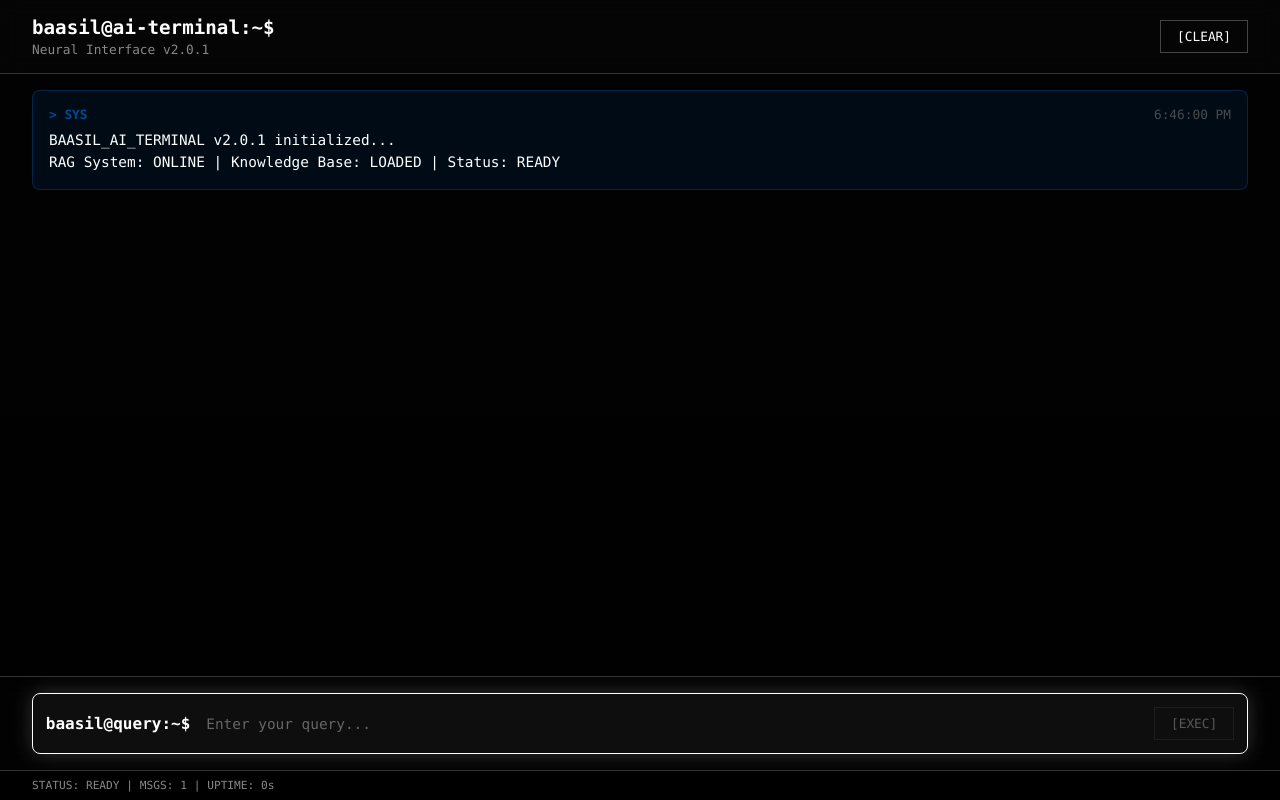
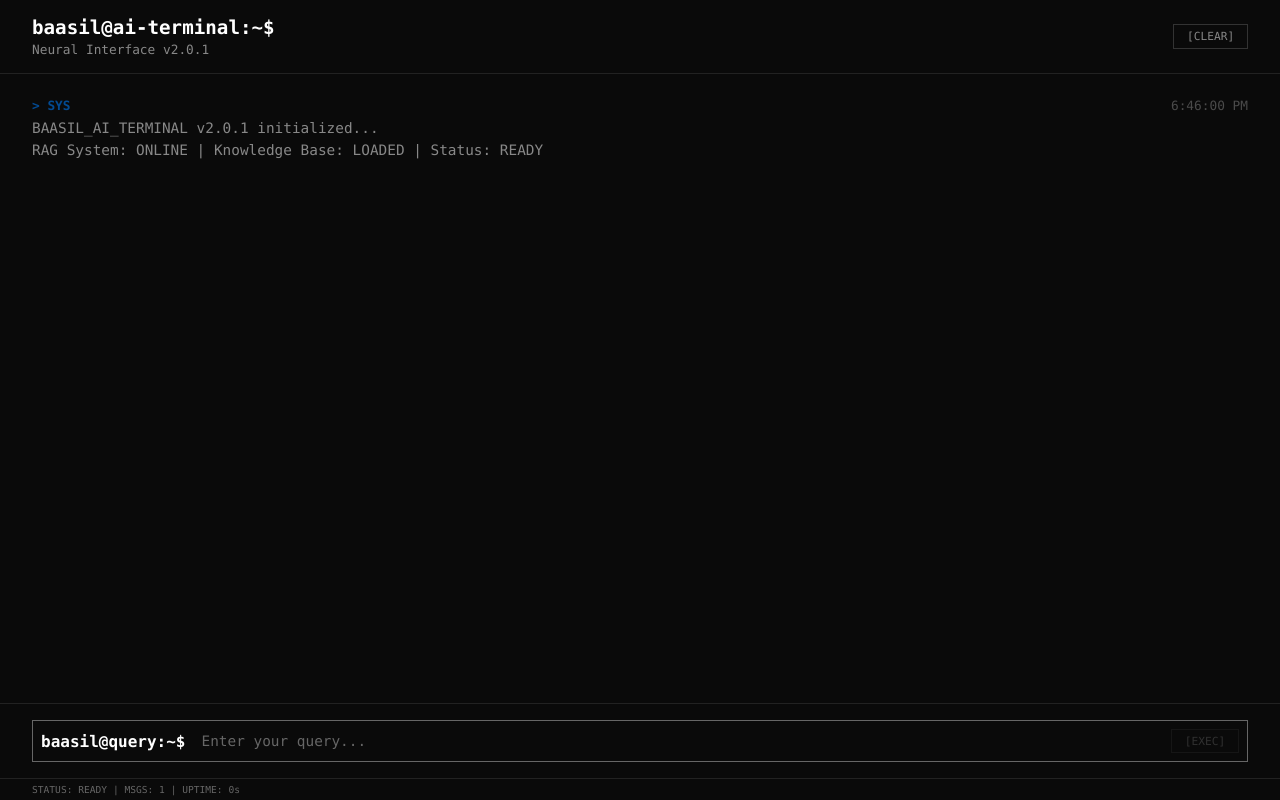
Before and after one commit to Baastheglass/Portfolio_Site, a Next.js app in the folder portfolio-sie/: page /home in a window 1280 px wide. Built offline with nearby package versions, Linux system fonts and the light colour scheme.

Commit message:
frontend changes made

```diff
--- a/portfolio-sie/src/app/home/home.module.css
+++ b/portfolio-sie/src/app/home/home.module.css
@@ -27,9 +27,8 @@
   justify-content: space-between;
   align-items: center;
   padding: 1rem 2rem;
-  border-bottom: 1px solid #333;
-  background: rgba(0, 0, 0, 0.5);
-  backdrop-filter: blur(10px);
+  border-bottom: 1px solid #222;
+  background: #0a0a0a;
 }
 
 .title {
@@ -51,19 +50,18 @@
 
 .clearBtn {
   background: transparent;
-  border: 1px solid #444;
-  color: #ffffff;
-  padding: 0.5rem 1rem;
+  border: 1px solid #333;
+  color: #888;
+  padding: 0.3rem 0.8rem;
   font-family: inherit;
-  font-size: 0.8rem;
+  font-size: 0.7rem;
   cursor: pointer;
   transition: all 0.2s ease;
 }
 
 .clearBtn:hover {
-  border-color: #ffffff;
+  border-color: #666;
   color: #ffffff;
-  box-shadow: 0 0 10px rgba(255, 255, 255, 0.3);
 }
 
 /* Messages Area */
@@ -71,7 +69,7 @@
   flex: 1;
   overflow-y: auto;
   padding: 1rem 2rem;
-  background: linear-gradient(180deg, rgba(0, 0, 0, 0.8) 0%, rgba(0, 0, 0, 0.9) 100%);
+  background: #0a0a0a;
 }
 
 .messages {
@@ -84,28 +82,23 @@
 .message {
   display: flex;
   flex-direction: column;
-  gap: 0.5rem;
-  padding: 1rem;
-  border-radius: 8px;
-  border: 1px solid transparent;
-  transition: all 0.3s ease;
+  gap: 0.3rem;
+  padding: 0.5rem 0;
+  border: none;
+  background: transparent;
 }
 
 .message.system {
-  background: rgba(0, 100, 200, 0.1);
-  border-color: rgba(0, 100, 200, 0.3);
+  color: #888;
+  font-size: 0.8rem;
 }
 
 .message.user {
-  background: rgba(255, 255, 255, 0.05);
-  border-color: rgba(255, 255, 255, 0.2);
-  margin-left: 2rem;
+  margin-left: 0;
 }
 
 .message.assistant {
-  background: rgba(255, 255, 255, 0.02);
-  border-color: rgba(255, 255, 255, 0.1);
-  margin-right: 2rem;
+  margin-right: 0;
 }
 
 .messageHeader {
@@ -167,25 +160,22 @@
 /* Input Area */
 .inputArea {
   padding: 1rem 2rem;
-  border-top: 1px solid #333;
-  background: rgba(0, 0, 0, 0.8);
-  backdrop-filter: blur(10px);
+  border-top: 1px solid #222;
+  background: #0a0a0a;
 }
 
 .inputContainer {
   display: flex;
   align-items: center;
   gap: 1rem;
-  background: rgba(255, 255, 255, 0.05);
+  background: transparent;
   border: 1px solid #333;
-  border-radius: 8px;
-  padding: 0.8rem;
-  transition: all 0.3s ease;
+  padding: 0.5rem;
+  transition: all 0.2s ease;
 }
 
 .inputContainer:focus-within {
-  border-color: #ffffff;
-  box-shadow: 0 0 20px rgba(255, 255, 255, 0.2);
+  border-color: #666;
 }
 
 .inputPrompt {
@@ -214,20 +204,19 @@
 
 .sendBtn {
   background: transparent;
-  border: 1px solid #444;
-  color: #ffffff;
-  padding: 0.5rem 1rem;
+  border: 1px solid #333;
+  color: #888;
+  padding: 0.3rem 0.8rem;
   font-family: inherit;
-  font-size: 0.8rem;
+  font-size: 0.7rem;
   cursor: pointer;
   transition: all 0.2s ease;
   white-space: nowrap;
 }
 
 .sendBtn:hover:not(:disabled) {
-  border-color: #ffffff;
+  border-color: #666;
   color: #ffffff;
-  box-shadow: 0 0 10px rgba(255, 255, 255, 0.3);
 }
 
 .sendBtn:disabled {
@@ -237,11 +226,11 @@
 
 /* Status Bar */
 .statusBar {
-  padding: 0.5rem 2rem;
-  background: #000;
-  border-top: 1px solid #333;
-  font-size: 0.7rem;
-  color: #888;
+  padding: 0.3rem 2rem;
+  background: #0a0a0a;
+  border-top: 1px solid #222;
+  font-size: 0.6rem;
+  color: #666;
 }
 
 .status {
@@ -305,16 +294,19 @@
   background: #555;
 }
 
-/* Glitch effect for system messages */
-.message.system {
-  animation: glitch 3s infinite;
+/* Glitch effect for latest system message */
+.message.system.latest {
+  animation: systemGlitch 3s infinite;
 }
 
-@keyframes glitch {
-  0%, 90%, 100% {
+@keyframes systemGlitch {
+  0%, 85%, 100% {
     text-shadow: none;
   }
-  95% {
+  90% {
     text-shadow: 2px 0 #ff0000, -2px 0 #ffffff;
   }
+  95% {
+    text-shadow: -1px 0 #00ff00, 1px 0 #ff0000;
+  }
 }
--- a/portfolio-sie/src/app/home/page.js
+++ b/portfolio-sie/src/app/home/page.js
@@ -100,8 +100,16 @@ export default function Home() {
       {/* Messages Area */}
       <div className={styles.messagesContainer}>
         <div className={styles.messages}>
-          {messages.map((message, index) => (
-            <div key={index} className={`${styles.message} ${styles[message.role]}`}>
+          {messages.map((message, index) => {
+            // Find the latest system message index
+            const latestSystemIndex = messages.map((msg, idx) => msg.role === 'system' ? idx : -1)
+                                           .filter(idx => idx !== -1)
+                                           .pop()
+
+            const isLatestSystem = message.role === 'system' && index === latestSystemIndex
+
+            return (
+              <div key={index} className={`${styles.message} ${styles[message.role]} ${isLatestSystem ? styles.latest : ''}`}>
                 <div className={styles.messageHeader}>
                   <span className={styles.messageRole}>
                     {message.role === 'user' ? '> USER' :
@@ -115,7 +123,8 @@ export default function Home() {
                   {message.content}
                 </div>
               </div>
-          ))}
+            )
+          })}
 
           {isLoading && (
             <div className={`${styles.message} ${styles.assistant}`}>
```
Lines whose indentation alone changed are shown as unchanged.
